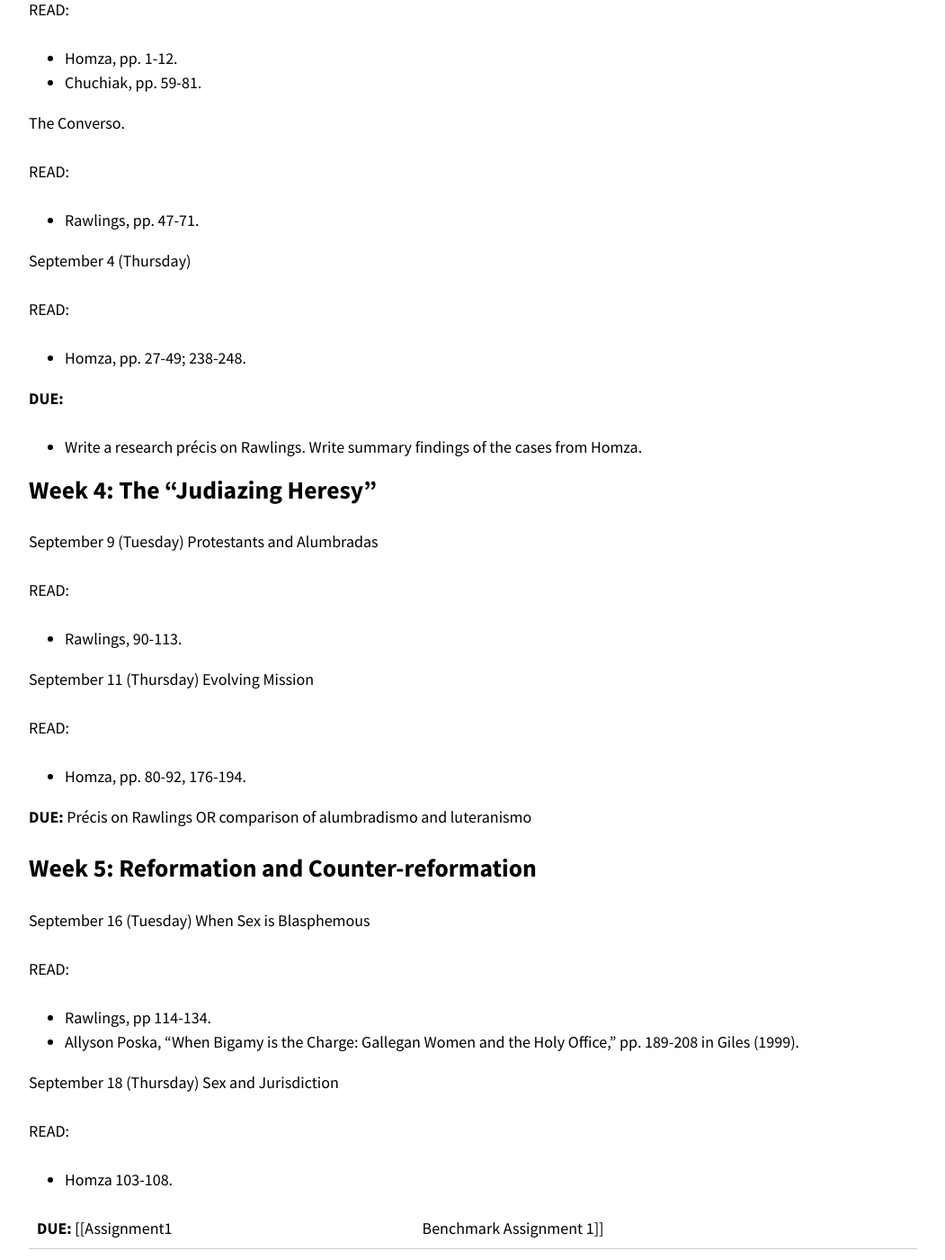
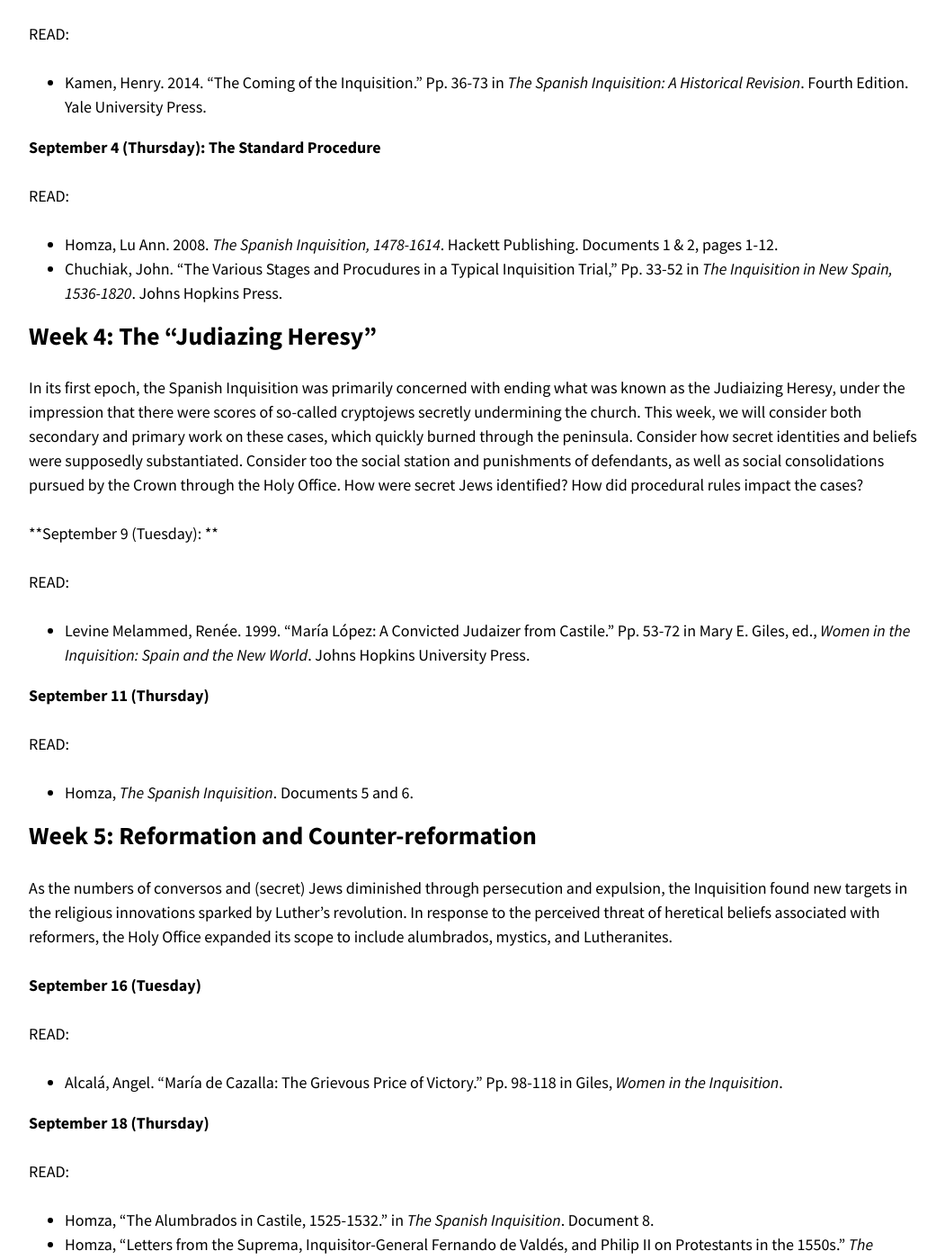
Before and after one commit to chadblack/Inquisition2025, a Jekyll site: the page built from calendar.md, in a window 1280 px wide and 1400 px high, scrolled down 2544 px. Shown: the whole window at 90% size, without its empty margins (114-1165 px from the left). Built offline with Jekyll 4.4.1, drawn with Linux system fonts in a browser that asks for light colours; nearby versions of some CDN libraries; some of the changed text lies outside the part shown.

Commit message:
A quarter of the way through with readings

```diff
--- a/calendar.md
+++ b/calendar.md
@@ -11,7 +11,7 @@ layout: page
 
 Welcome to the Inquisition. We begin this week thinking about history first, and inquisition later.
 
-August 19 (Tuesday) Introducing the Course.
+**August 19 (Tuesday) Introducing the Course**
 
 <iframe width="560" height="315" src="https://www.youtube.com/embed/WBm7tN5Fn9U?si=bLF0Wj3lfpiO3Qwy" title="YouTube video player" frameborder="0" allow="accelerometer; autoplay; clipboard-write; encrypted-media; gyroscope; picture-in-picture; web-share" referrerpolicy="strict-origin-when-cross-origin" allowfullscreen></iframe>
 
@@ -31,13 +31,13 @@ This may help with Hegel:
 
 ## Week 2: Origins
 
-August 26 (Tuesday) Late Medieval Spain Becomes Modern.
+**August 26 (Tuesday) Late Medieval Spain Becomes Modern**
 
 READ:
 
 * Nirenberg, David. 2003. "Enmity and Assimilation: Jews, Christians, and Converts in Medieval Spain." *Common Knowledge* 9.1: 137-155.
 
-August 28 (Thursday) Whither Convivencia
+**August 28 (Thursday) Whither Convivencia**
 
 READ:
 
@@ -47,144 +47,124 @@ READ:
 
 The Inquisition was bound by an extensive set of rules and procedures that
 were related to other forms of legal action and jurisdiction in the Spanish
-tradition. This week, we look at founding documents and procedures.
+tradition. This week, we look at establishment and procedures.
 
-September 2 (Tuesday): Procedure as Institution
+**September 2 (Tuesday): Creating an Institution**
 
 READ:
 
-* Homza, pp. 1-12.
-* Chuchiak, pp. 59-81.
+* Kamen, Henry. 2014. "The Coming of the Inquisition." Pp. 36-73 in *The Spanish Inquisition: A Historical Revision*. Fourth Edition. Yale University Press.
 
-
-The Converso.
+**September 4 (Thursday): The Standard Procedure**
 
 READ:
 
-* Rawlings, pp. 47-71.
+* Homza, Lu Ann. 2008. *The Spanish Inquisition, 1478-1614*. Hackett Publishing. Documents 1 & 2, pages 1-12.
+* Chuchiak, John. "The Various Stages and Procudures in a Typical Inquisition Trial," Pp. 33-52 in *The Inquisition in New Spain, 1536-1820*. Johns Hopkins Press.
 
-September 4 (Thursday)
+
+## Week 4: The "Judiazing Heresy"
+
+In its first epoch, the Spanish Inquisition was primarily concerned with ending what was known as the Judiaizing Heresy, under the impression that there were scores of so-called cryptojews secretly undermining the church. This week, we will consider both secondary and primary work on these cases, which quickly burned through the peninsula. Consider how secret identities and beliefs were supposedly substantiated. Consider too the social station and punishments of defendants, as well as social consolidations pursued by the Crown through the Holy Office. How were secret Jews identified? How did procedural rules impact the cases?
+
+**September 9 (Tuesday): **
 
 READ:
 
-* Homza, pp. 27-49; 238-248.
+* Levine Melammed, Renée. 1999. "María López: A Convicted Judaizer from Castile." Pp. 53-72 in Mary E. Giles, ed., *Women in the Inquisition: Spain and the New World*. Johns Hopkins University Press.
 
-
-**DUE:**
-
-* Write a research précis on Rawlings. Write summary findings of the cases
-  from Homza.
-
-## Week 4: The "Judiazing Heresy"
-
-September 9 (Tuesday) Protestants and Alumbradas
+**September 11 (Thursday)**
 
 READ:
 
-* Rawlings, 90-113.
+* Homza, *The Spanish Inquisition*. Documents 5 and 6.
 
-September 11 (Thursday) Evolving Mission
+
+## Week 5: Reformation and Counter-reformation
+
+As the numbers of conversos and (secret) Jews diminished through persecution and expulsion, the Inquisition found new targets in the religious innovations sparked by Luther's revolution. In response to the perceived threat of heretical beliefs associated with reformers, the Holy Office expanded its scope to include alumbrados, mystics, and Lutheranites.
+
+**September 16 (Tuesday)**
 
 READ:
 
-* Homza, pp. 80-92, 176-194.
+* Alcalá, Angel. "María de Cazalla: The Grievous Price of Victory." Pp. 98-118 in Giles, *Women in the Inquisition*.
 
-**DUE:** Précis on Rawlings OR comparison of alumbradismo and luteranismo
-
-## Week 5: Reformation and Counter-reformation
-
-September 16 (Tuesday) When Sex is Blasphemous
+**September 18 (Thursday)**
 
 READ:
 
-* Rawlings, pp 114-134.
-* Allyson Poska, "When Bigamy is the Charge: Gallegan Women and the Holy
-  Office," pp. 189-208 in Giles (1999).
+* Homza, "The Alumbrados in Castile, 1525-1532." in *The Spanish Inquisition*. Document 8.
+* Homza, "Letters from the Suprema, Inquisitor-General Fernando de Valdés, and Philip II on Protestants in the 1550s." *The Spanish Inquisition*. Document 17.
 
-September 18 (Thursday) Sex and Jurisdiction
-
-READ:
-
-* Homza 103-108.
 
 **DUE:** [[Assignment1|Benchmark Assignment 1]]
 
 ## Week 6: Sex and Gender
 
-September 23 (Tuesday) When Witches Were Real
+**September 23 (Tuesday)**
 
 READ:
 
-* Monter, *Frontiers of Heresy*, Chapter 12.
 
-September 25 (Thursday) Why Was Spain Different?
+
+**September 25 (Thursday)**
 
 READ:
 
-* Silvia Federici, *Calaban and the Witch*, "The Great Witch-Hunt in Europe."
-* Homza, 153-164.
 
-**DUE:**
 
-* Research memo on Monter.
 
 ## Week 7: Spanish Witchcraft
 
-September 30 (Tuesday) No class
+**September 30 (Tuesday)**
 
-October 2 (Thursday) No class
+**October 2 (Thursday)**
 
-**DUE:**
-
-MIDTERM EXAM ESSAY DUE.
 
 ## Week 8: Fall Break
 
-October 7 (Tuesday) Relaxation.
+**October 7 (Tuesday) Relaxation**
 
-October 9 (Thursday) Enjoyment.
+**October 9 (Thursday) Alekarre**
 
 ## Week 9: Coming to America
 
-October 14 (Tuesday) The Inquisition in the Indies
+**October 14 (Tuesday) The Inquisition in the Indies**
 
 READ:
 
 * Chuchiak, 107-185.
 
-October 16 (Thursday)
+**DUE: [Benchmark Assigntment 2](http://chadblack.net/Inquisition2025/Assignment2/)**
+
+**October 16 (Thursday)**
 
 READ:
 
 * Chuchiak, 107-185.
 
-**DUE:**
-
-* How was the Inquisition different in New Spain than in Old Spain?
 
 ## Week 10: Blasphemies
 
-October 21 (Tuesday)
+**October 21 (Tuesday)  Cryptojews and others in the New World**
 
-READ: Cryptojews and others in the New World
+READ:
 
 * Miriam Bodian, *Dying in the Law of Moses*, Chapter 5.
 * Kathryn Joy McKnight, "Blasphemy as Resistance: An African Slave Woman before
   the Mexican Inquisition," pp. 229-254 in Giles (1999).
 
-October 23 (Thursday) Trials
+**October 23 (Thursday) Trials**
 
 READ:
 
 * Chuchiak, pp. 205-217, 235-291.
 
-**DUE:**
-
-* Research memos on Bodian and McKnight.
 
 ## Week 11: Sorceries
 
-October 28 (Tuesday)
+**October 28 (Tuesday)**
 
 READ:
 
@@ -193,32 +173,27 @@ READ:
   America, ed. Asunción Lavrin. Lincoln: Univ. of Nebraska Press, 1992
   (178-206).
 
-October 30 (Thursday)
+**October 30 (Thursday)**
 
 READ:
 
-* Chuchiak, 292-307.  Section III -- the two sets on the trials and cases on superstition,
-  witchcraft, peyote, plants, etc.
+* Chuchiak, 292-307.  Section III -- the two sets on the trials and cases on superstition, witchcraft, peyote, plants, etc.
 
-**DUE:**
 
 ## Week 12: Limpieza, Identity, Race
 
-November 4 (Tuesday) Castas and Identity in the Americas
-
-READ: Genealogical Fictions.
-
-November 6 (Thursday) **No Class**
+**November 4 (Tuesday) Castas and Identity in the Americas**
 
 READ:
 
-**DUE:**
+**November 6 (Thursday)**
 
-* Book review of *Genealogical Fictions*.
+READ:
+
 
 ## Week 13: Sex and Inquisition in the Indies
 
-November 11 (Tuesday) Clerics and Desire
+**November 11 (Tuesday) Clerics and Desire**
 
 READ:
 
@@ -240,33 +216,21 @@ READ:
   1550-1850, ed. Richard Boyer and Geoffrey Spurling. New York: Oxford Univ.
   Press, 2000 (77-100).
 
-**DUE:**
-
-* Reaction paper comparing the arguments in Tortorici and von Germeten.
 
 ## Week 14: Impostures
 
-November 18 (Tuesday)
+**November 18 (Tuesday)**
 
 READ:
 
-* Martin Nesvig, "The Index of Prohibited Books in Sixteenth Century Mexico:
-Theological Conservatism and Adaptive Responses to Censorship," *Journal of
-Religious and Theological Information* 10:3-4 (2011): pp. 103-124.
-
-* Richard Greenleaf, "The Mexican Inquisition and the Enlightenment,
-1763-1805," *New Mexico Historical Review* 41.3 (1966): 181-
 
 
-November 20 (Thursday)
+**November 20 (Thursday)**
 
 READ:
 
-* Chichiak, pp. 318-342.
+* Chuchiak, pp. 318-342.
 
-**DUE:**
-
-* Nothing!
 
 ## Week 15: Thanksgiving
 
@@ -274,17 +238,12 @@ November 25 (Tuesday) No class.
 
 November 27 (Thursday) No class.
 
-READ:
-
-* Rawlings, 135-156.
-
-**DUE:**
-
-Response paper to the film.
 
 ## Week 16 -- The Death and Afterlife of the Inquisition
 
 December 2 (Tuesday) Wrap it up.
 
 
-**DUE:** Self-Evaluation.
+## FINAL BENCHMARKS DUE DECEMBER 10
+
+[Benchmark Assignment 4](http://chadblack.net/Inquisition2025/Assignment4/)
```
Also changed, not shown: other parts of calendar.md (+2 -1 lines).
